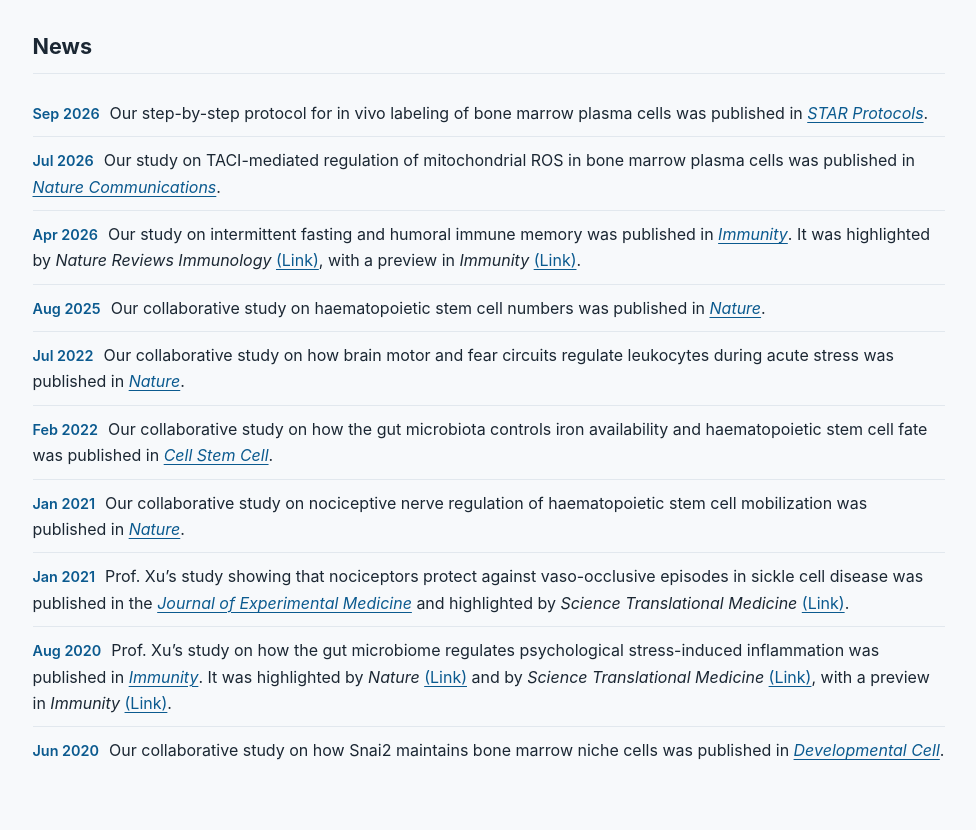
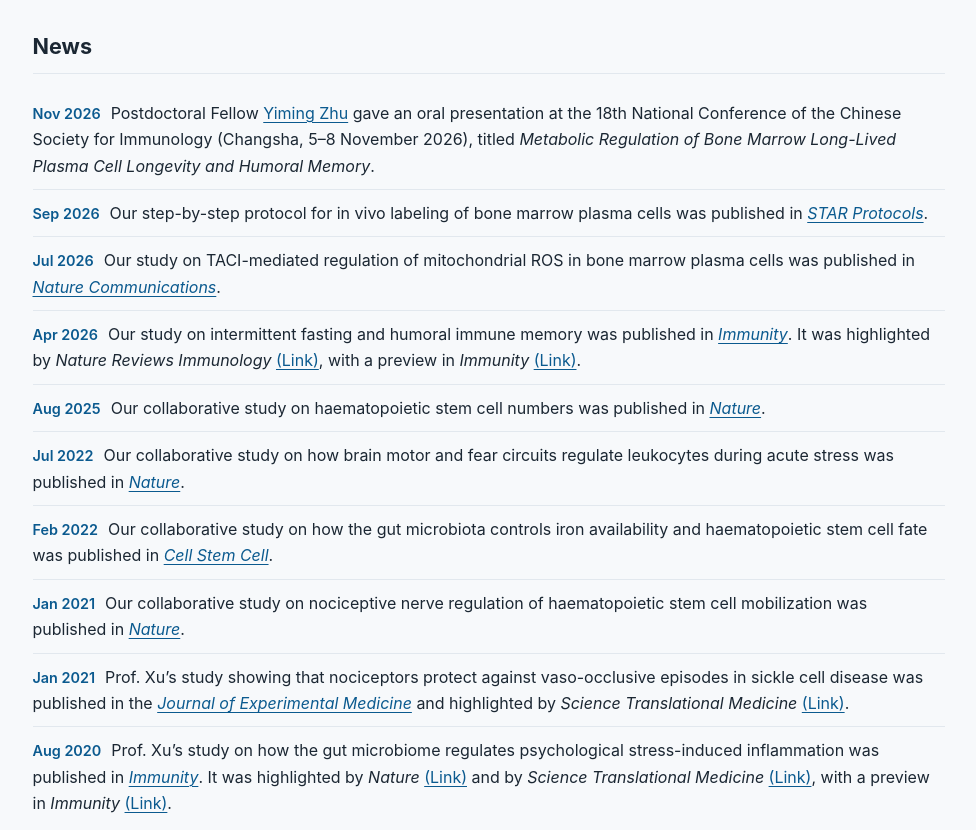
Before and after one commit to xulab-plasmacell/xulab-plasmacell.github.io, a plain HTML site: page index.html in a window 1280 px wide. Shown: the part 1830-2660 px from the top of the page, without its empty margins (144-1120 px from the left). Drawn offline with Linux system fonts and the light colour scheme.

Commit message:
News: add Yiming Zhu's oral presentation at the 18th National Conference of the Chinese Society for Immunology (Nov 2026); drop oldest item to keep 10

```diff
--- a/index.html
+++ b/index.html
@@ -61,6 +61,7 @@ gtag('config', 'G-FF5Z2KBLBT');
 <section class="section"><h2>News</h2>
 <!-- 只显示最近 10 条。加新条目时插在最前面，并把最后一条删掉，保持 10 条。 -->
 <ul class="news-list">
+<li><span class="news-date">Nov 2026</span>Postdoctoral Fellow <a class="news-link" href="people.html">Yiming Zhu</a> gave an oral presentation at the 18th National Conference of the Chinese Society for Immunology (Changsha, 5&ndash;8 November 2026), titled <em>Metabolic Regulation of Bone Marrow Long-Lived Plasma Cell Longevity and Humoral Memory</em>.</li>
 <li><span class="news-date">Sep 2026</span>Our step-by-step protocol for in vivo labeling of bone marrow plasma cells was published in <a class="pub-link" href="https://doi.org/10.1016/j.xpro.2026.104750" target="_blank" rel="noopener"><em>STAR Protocols</em></a>.</li>
 <li><span class="news-date">Jul 2026</span>Our study on TACI-mediated regulation of mitochondrial ROS in bone marrow plasma cells was published in <a class="pub-link" href="https://doi.org/10.1038/s41467-026-75430-w" target="_blank" rel="noopener"><em>Nature Communications</em></a>.</li>
 <li><span class="news-date">Apr 2026</span>Our study on intermittent fasting and humoral immune memory was published in <a class="pub-link" href="https://doi.org/10.1016/j.immuni.2026.01.002" target="_blank" rel="noopener"><em>Immunity</em></a>. It was highlighted by <em>Nature Reviews Immunology</em> <a class="news-link" href="https://doi.org/10.1038/s41577-026-01286-2" target="_blank" rel="noopener">(Link)</a>, with a preview in <em>Immunity</em> <a class="news-link" href="https://doi.org/10.1016/j.immuni.2026.03.018" target="_blank" rel="noopener">(Link)</a>.</li>
@@ -70,7 +71,6 @@ gtag('config', 'G-FF5Z2KBLBT');
 <li><span class="news-date">Jan 2021</span>Our collaborative study on nociceptive nerve regulation of haematopoietic stem cell mobilization was published in <a class="pub-link" href="https://doi.org/10.1038/s41586-020-03057-y" target="_blank" rel="noopener"><em>Nature</em></a>.</li>
 <li><span class="news-date">Jan 2021</span>Prof. Xu&rsquo;s study showing that nociceptors protect against vaso-occlusive episodes in sickle cell disease was published in the <a class="pub-link" href="https://doi.org/10.1084/jem.20200065" target="_blank" rel="noopener"><em>Journal of Experimental Medicine</em></a> and highlighted by <em>Science Translational Medicine</em> <a class="news-link" href="https://doi.org/10.1126/scitranslmed.abf2644" target="_blank" rel="noopener">(Link)</a>.</li>
 <li><span class="news-date">Aug 2020</span>Prof. Xu&rsquo;s study on how the gut microbiome regulates psychological stress-induced inflammation was published in <a class="pub-link" href="https://doi.org/10.1016/j.immuni.2020.06.025" target="_blank" rel="noopener"><em>Immunity</em></a>. It was highlighted by <em>Nature</em> <a class="news-link" href="https://doi.org/10.1038/d41586-020-02263-y" target="_blank" rel="noopener">(Link)</a> and by <em>Science Translational Medicine</em> <a class="news-link" href="https://doi.org/10.1126/scitranslmed.abd4776" target="_blank" rel="noopener">(Link)</a>, with a preview in <em>Immunity</em> <a class="news-link" href="https://doi.org/10.1016/j.immuni.2020.07.013" target="_blank" rel="noopener">(Link)</a>.</li>
-<li><span class="news-date">Jun 2020</span>Our collaborative study on how Snai2 maintains bone marrow niche cells was published in <a class="pub-link" href="https://doi.org/10.1016/j.devcel.2020.04.012" target="_blank" rel="noopener"><em>Developmental Cell</em></a>.</li>
 </ul></section>
 </main>
 <footer class="site-footer"><div class="wrap">
```
